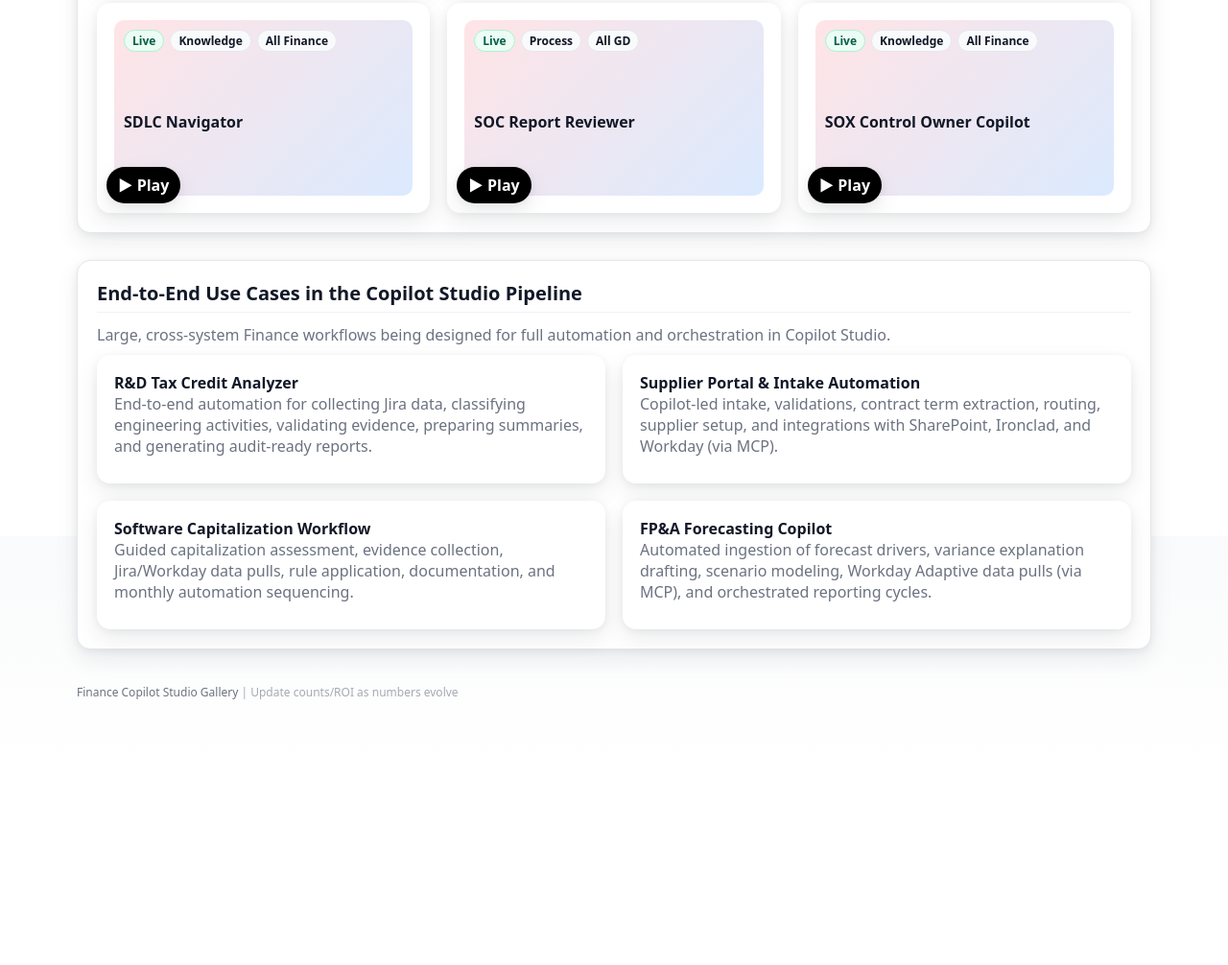
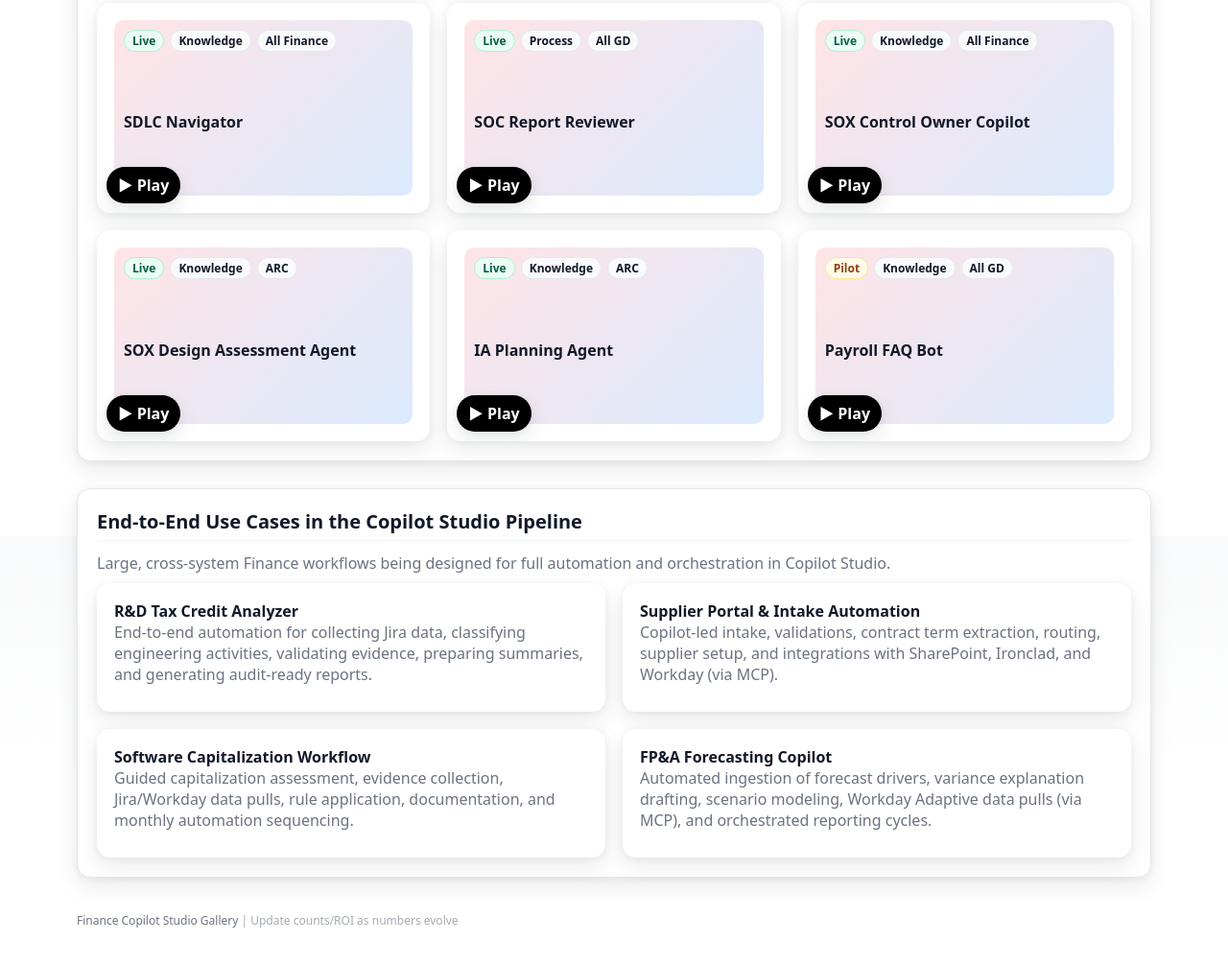
Before and after one commit to GKgodaddy/Finance-Copilot-Journey, a plain HTML site: page index.html in a window 1280 px wide. Shown: the part 2641-3647 px from the top of the page at 96% size. Before the commit the page ends 3431 px from the top, so only its background shows below. Drawn offline with Linux system fonts and the light colour scheme.

Commit message:
Update demo section in index.html
Removed duplicate DEMOS comments and added new demo cards for various agents.

```diff
--- a/index.html
+++ b/index.html
@@ -212,9 +212,6 @@
     </section>
 
     <!-- DEMOS -->
-        <!-- DEMOS -->
-        <!-- DEMOS -->
-        <!-- DEMOS -->
     <section id="demos">
       <h2>Copilot Agents Demos</h2>
       <p class="sub">Status • Agent Type • Function.</p>
@@ -380,6 +377,38 @@
           <a href="https://secureservernet.sharepoint.com/:v:/s/Finance/ER7VoV0VqjtKoZohWMefl3MB7U4zHcmdTHjTrUX6-7rERg?e=5CNksM" class="play" target="_blank" rel="noopener" aria-label="Play: SOX Control Owner Copilot demo">▶ Play</a>
         </div>
       </div>
+
+      <div class="grid cols-3" style="margin-top:18px">
+        <div class="card demo">
+          <div class="video-ph">
+            <div class="badge-row">
+              <span class="chip status live">Live</span><span class="chip">Knowledge</span><span class="chip">ARC</span>
+            </div>
+            <strong>SOX Design Assessment Agent</strong>
+          </div>
+          <a href="https://secureservernet.sharepoint.com/:v:/s/Finance/EVs0ATn2r3NPiFzbJpouUxoB6QhahMVfeaksPXOQMxd-WA?e=QsC852" class="play" target="_blank" rel="noopener" aria-label="Play: SOX Design Assessment Agent demo">▶ Play</a>
+        </div>
+
+        <div class="card demo">
+          <div class="video-ph">
+            <div class="badge-row">
+              <span class="chip status live">Live</span><span class="chip">Knowledge</span><span class="chip">ARC</span>
+            </div>
+            <strong>IA Planning Agent</strong>
+          </div>
+          <a href="https://secureservernet.sharepoint.com/:v:/s/Finance/EZQfi7qsv09Ej3fs8QTl0tQBBwSViuOZOZ3NraWlsKP1eg?e=HjFQd6" class="play" target="_blank" rel="noopener" aria-label="Play: IA Planning Agent demo">▶ Play</a>
+        </div>
+
+        <div class="card demo">
+          <div class="video-ph">
+            <div class="badge-row">
+              <span class="chip status pilot">Pilot</span><span class="chip">Knowledge</span><span class="chip">All GD</span>
+            </div>
+            <strong>Payroll FAQ Bot</strong>
+          </div>
+          <a href="https://secureservernet.sharepoint.com/:v:/s/Finance/Ec3KmAsuPRpKrA_MwGyz70sB-0m8QdENYwnohU5pOqOGyQ?e=OVIW9m" class="play" target="_blank" rel="noopener" aria-label="Play: Payroll FAQ Bot demo">▶ Play</a>
+        </div>
+      </div>
     </section>
 
 <section id="pipeline">
```
